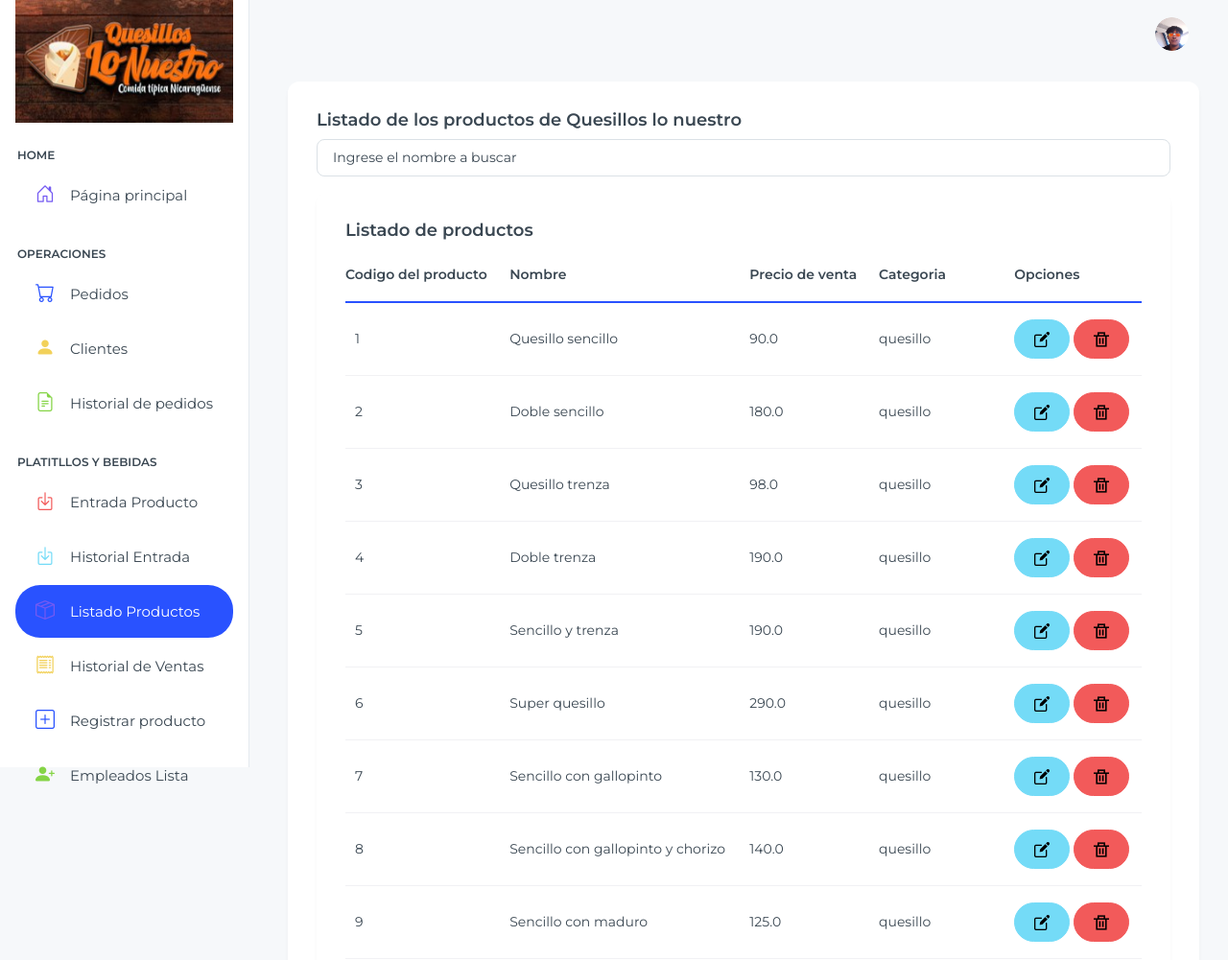
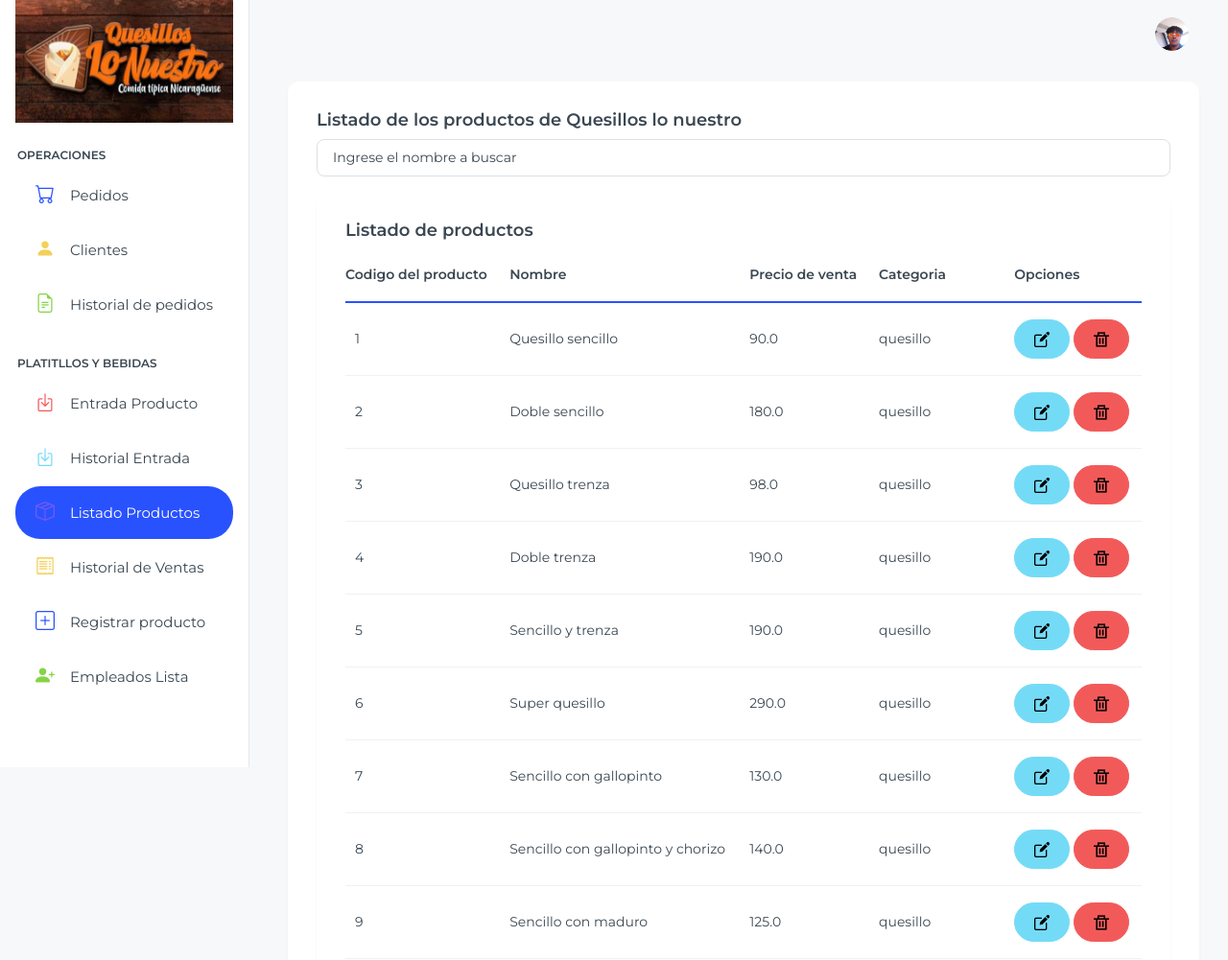
Before and after one commit to JorgeAlemanCanaima/quesillosdb, a Flask app: page /catalogoproductos in a window 1280 px wide. Shown: the top 1001 px of the page at 96% size. Run offline with Flask 3, Linux system fonts and the light colour scheme; a user stored in the database is signed in; some libraries are stand-ins or nearby versions.

Commit message:
Refactoriza la función de índice en app.py para redirigir a 'mesas1' en lugar de mostrar la tabla de pedidos. Se corrige el bloque de título en layout.html para una mejor consistencia. Se eliminan elementos innecesarios del menú lateral.

```diff
--- a/app.py
+++ b/app.py
@@ -453,18 +453,7 @@ def logout():
 @app.route('/', methods=['GET', 'POST'])
 @login_required
 def index():
-    cursor = connection.cursor()
-    table = cursor.execute("""
-        SELECT strftime('%Y-%m-%d %H:%M', fecha_hora) AS fecha_hora, pedidos.id,
-                   clientes.nombre AS cliente_nombre, empleados.nombre AS empleado_nombre, tipo_pedido
-                    FROM pedidos JOIN clientes ON clientes.id = pedidos.clientes_id JOIN
-                   empleados ON empleados.id = pedidos.empleado_id
-    """)
-    table = cursor.fetchall()
-
-    print(table)
-
-    return render_template("index.html", info=table)
+    return redirect(url_for('mesas1'))
 
 
 
--- a/templates/layout.html
+++ b/templates/layout.html
@@ -4,7 +4,7 @@
 <head>
   <meta charset="utf-8">
   <meta name="viewport" content="width=device-width, initial-scale=1">
-  <title>Quesillos lo nuestro {% block tite %} {% endblock %}</title>
+  <title>Quesillos lo nuestro {% block title %} {% endblock %}</title>
   <link rel="shortcut icon" type="image/png" href="../static/images/logos/logo.jpg" />
   <link rel="stylesheet" href="../static/css/styles.min.css" />
   <!-- Bootstrap Icons CDN -->
@@ -159,18 +159,8 @@
         <!-- Sidebar navigation-->
         <nav class="sidebar-nav scroll-sidebar" data-simplebar="">
           <ul id="sidebarnav" class="p-0">
-            <li class="nav-small-cap">
-              <i class="ti ti-dots nav-small-cap-icon fs-6"></i>
-              <span class="hide-menu">Home</span>
-            </li>
-            <li class="sidebar-item">
-              <a class="sidebar-link" href="{{ url_for('index') }}" aria-expanded="false">
-                <span>
-                  <i class="bi bi-house-door text-info fs-6"></i>
-                </span>
-                <span class="hide-menu">Página principal</span>
-              </a>
-            </li>
+
+
             <li class="nav-small-cap">
               <i class="ti ti-dots nav-small-cap-icon fs-6"></i>
               <span class="hide-menu">Operaciones</span>
```
